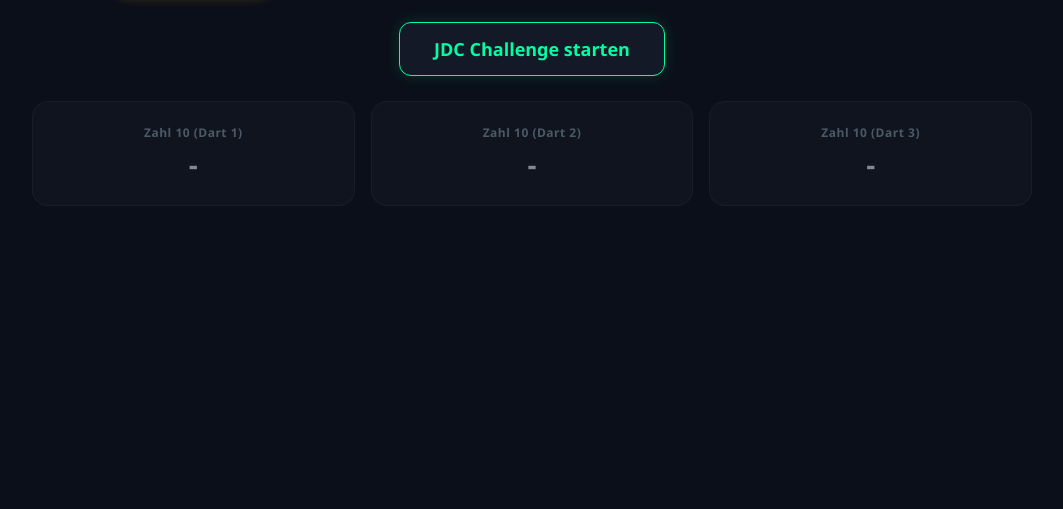
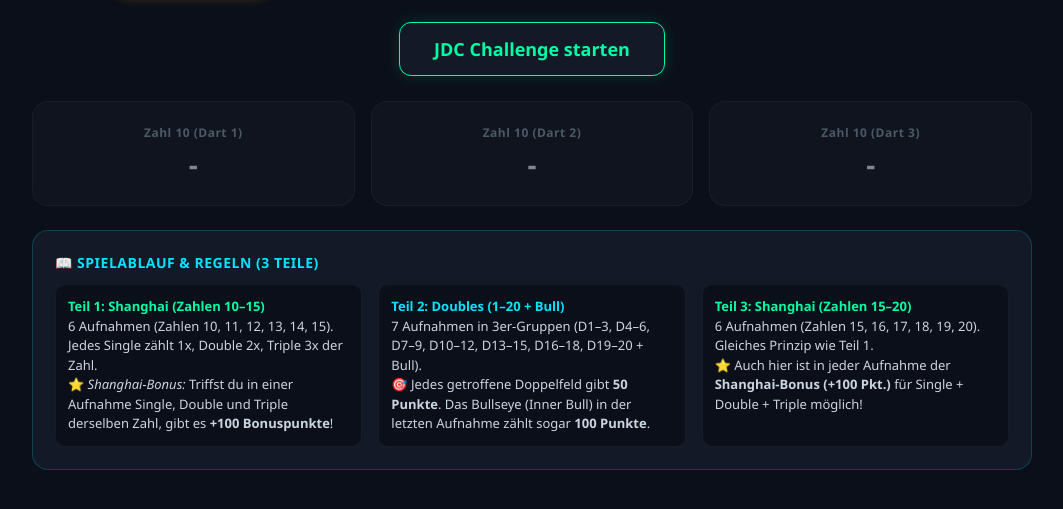
Before and after one commit to MartyMcFly53/ADTrainings, a plain HTML site: page ADTrainings/JDC/jdc.html in a window 1280 px wide. Shown: the part 169-678 px from the top of the page, without its empty margins (108-1171 px from the left). Drawn offline with Linux system fonts and the light colour scheme.

Commit message:
Add files via upload

```diff
--- a/ADTrainings/JDC/jdc.html
+++ b/ADTrainings/JDC/jdc.html
@@ -74,6 +74,32 @@
       <div class="stat-card"><div class="stat-label">Pfeil 3</div><div class="stat-value">-</div></div>
     </div>
 
+    <!-- KURZANLEITUNG DER STUFEN -->
+    <div class="stat-card" style="margin-top: 24px; text-align: left; border-color: rgba(0, 229, 255, 0.2);">
+      <div class="stat-label" style="color: #00e5ff; margin-bottom: 12px; font-size: 14px;">📖 SPIELABLAUF & REGELN (3 TEILE)</div>
+      <div style="display: grid; grid-template-columns: repeat(auto-fit, minmax(260px, 1fr)); gap: 16px; font-size: 13px; color: #cbd5e1; line-height: 1.5;">
+
+        <div style="background: #0b0f19; padding: 12px; border-radius: 10px; border: 1px solid rgba(255,255,255,0.05);">
+          <b style="color: #00ffa2;">Teil 1: Shanghai (Zahlen 10–15)</b><br>
+          6 Aufnahmen (Zahlen 10, 11, 12, 13, 14, 15). Jedes Single zählt 1x, Double 2x, Triple 3x der Zahl.
+          <br>⭐ <i>Shanghai-Bonus:</i> Triffst du in einer Aufnahme Single, Double und Triple derselben Zahl, gibt es <b>+100 Bonuspunkte</b>!
+        </div>
+
+        <div style="background: #0b0f19; padding: 12px; border-radius: 10px; border: 1px solid rgba(255,255,255,0.05);">
+          <b style="color: #00e5ff;">Teil 2: Doubles (1–20 + Bull)</b><br>
+          7 Aufnahmen in 3er-Gruppen (D1–3, D4–6, D7–9, D10–12, D13–15, D16–18, D19–20 + Bull).
+          <br>🎯 Jedes getroffene Doppelfeld gibt <b>50 Punkte</b>. Das Bullseye (Inner Bull) in der letzten Aufnahme zählt sogar <b>100 Punkte</b>.
+        </div>
+
+        <div style="background: #0b0f19; padding: 12px; border-radius: 10px; border: 1px solid rgba(255,255,255,0.05);">
+          <b style="color: #00ffa2;">Teil 3: Shanghai (Zahlen 15–20)</b><br>
+          6 Aufnahmen (Zahlen 15, 16, 17, 18, 19, 20). Gleiches Prinzip wie Teil 1.
+          <br>⭐ Auch hier ist in jeder Aufnahme der <b>Shanghai-Bonus (+100 Pkt.)</b> für Single + Double + Triple möglich!
+        </div>
+
+      </div>
+    </div>
+
   </div>
 
   <!-- Korrektur-Modal -->
```
